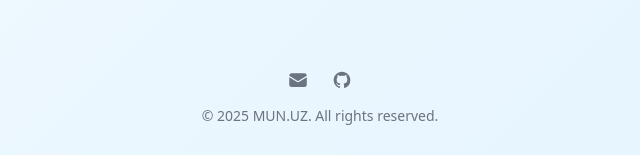
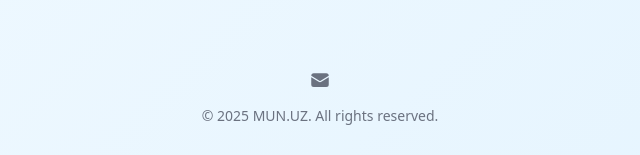
Before and after one commit to havaian/mun-uz-landing, a website: page public/index.html in a window 1280 px wide. Shown: the part 892-1047 px from the top of the page, 320-960 px from the left. Drawn offline with nearby package versions, Linux system fonts and the light colour scheme.

Commit message:
Commented out github icon

```diff
--- a/public/index.html
+++ b/public/index.html
@@ -160,13 +160,13 @@
                         </path>
                     </svg>
                 </a>
-                <a href="https://www.mun.uz" class="text-gray-500 hover:text-un-blue transition-colors">
+                <!-- <a href="https://www.mun.uz" class="text-gray-500 hover:text-un-blue transition-colors">
                     <svg class="h-5 w-5" fill="currentColor" viewBox="0 0 24 24">
                         <path fill-rule="evenodd"
                             d="M12 2C6.477 2 2 6.484 2 12.017c0 4.425 2.865 8.18 6.839 9.504.5.092.682-.217.682-.483 0-.237-.008-.868-.013-1.703-2.782.605-3.369-1.343-3.369-1.343-.454-1.158-1.11-1.466-1.11-1.466-.908-.62.069-.608.069-.608 1.003.07 1.531 1.032 1.531 1.032.892 1.53 2.341 1.088 2.91.832.092-.647.35-1.088.636-1.338-2.22-.253-4.555-1.113-4.555-4.951 0-1.093.39-1.988 1.029-2.688-.103-.253-.446-1.272.098-2.65 0 0 .84-.27 2.75 1.026A9.564 9.564 0 0112 6.844c.85.004 1.705.115 2.504.337 1.909-1.296 2.747-1.027 2.747-1.027.546 1.379.202 2.398.1 2.651.64.7 1.028 1.595 1.028 2.688 0 3.848-2.339 4.695-4.566 4.943.359.309.678.92.678 1.855 0 1.338-.012 2.419-.012 2.747 0 .268.18.58.688.482A10.019 10.019 0 0022 12.017C22 6.484 17.522 2 12 2z"
                             clip-rule="evenodd"></path>
                     </svg>
-                </a>
+                </a> -->
             </div>
             <p class="text-sm text-gray-500">
                 &copy; 2025 MUN.UZ. All rights reserved.
```
